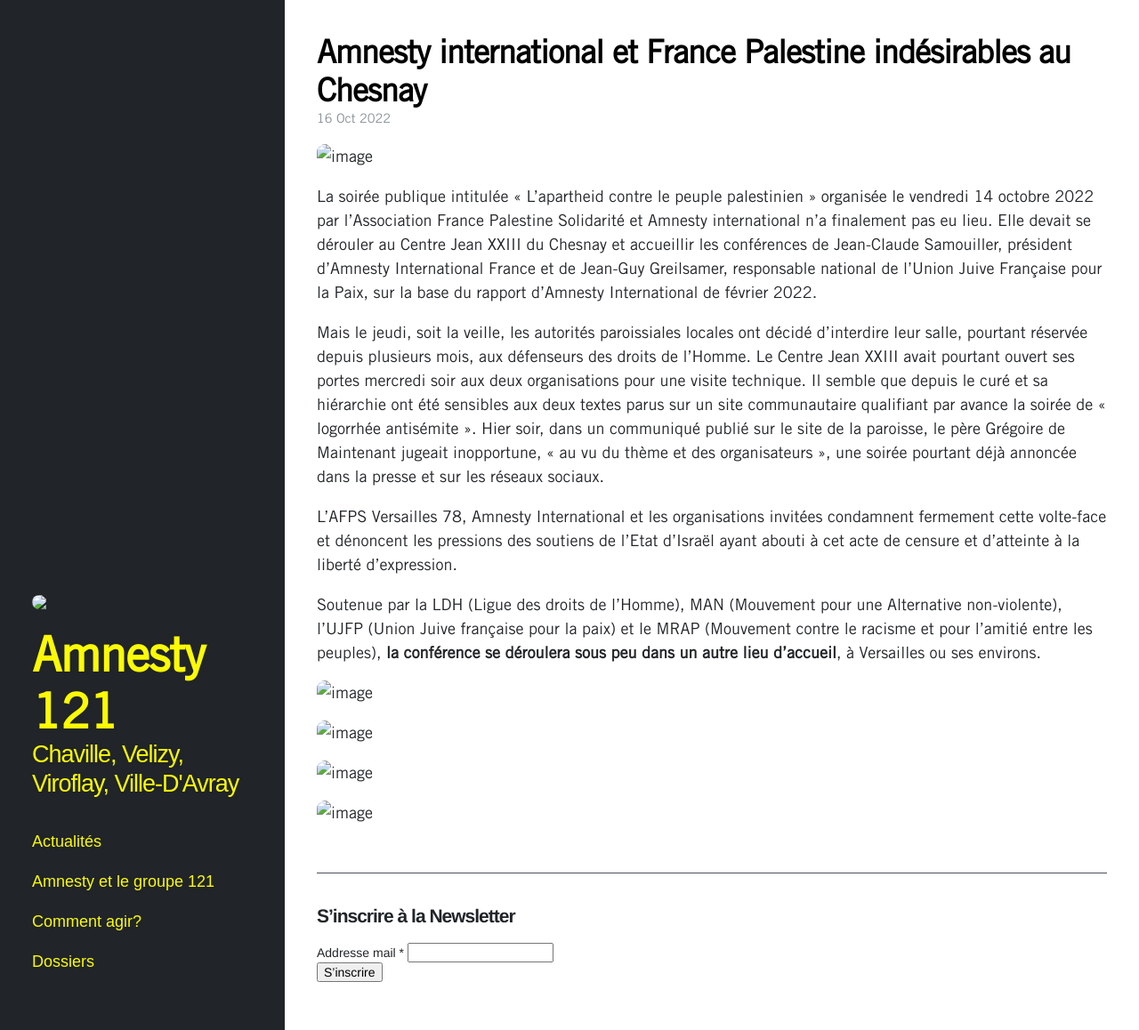
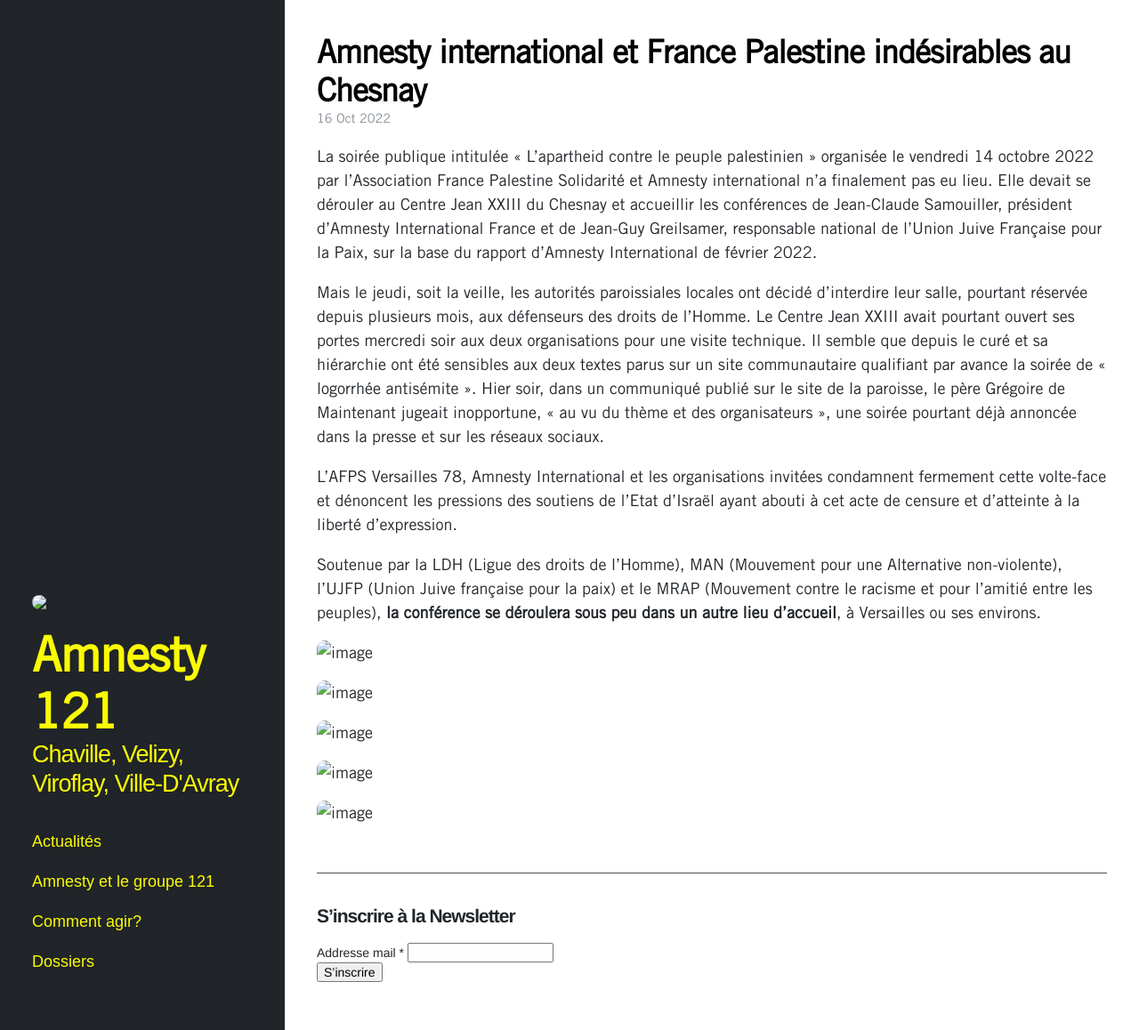
Before and after one commit to Amnesty121/SiteAmnesty121-dev, a Jekyll site: the page built from _posts/2022-10-16-apartheid-censuree.md, in a window 1280 px wide and 1158 px high. Shown: the whole window at 89% size. Built offline with Jekyll 4.4.1, drawn with Linux system fonts in a browser that asks for light colours; nearby versions of some CDN libraries; comment, search, counter and statistics services are not loaded.

Commit message:
add full text

```diff
--- a/_posts/2022-10-16-apartheid-censuree.md
+++ b/_posts/2022-10-16-apartheid-censuree.md
@@ -4,11 +4,8 @@
 excerpt_separator: <!--more-->
 ---
 
-![image]({{site.url}}/SiteAmnesty121/assets/images/Apartheid/1.jpg)
-
 La soirée publique intitulée « L'apartheid contre le peuple palestinien » organisée le vendredi 14 octobre 2022 par l'Association France Palestine Solidarité et Amnesty international n'a finalement pas eu lieu. Elle devait se dérouler au Centre Jean XXIII du Chesnay et accueillir les conférences de Jean-Claude Samouiller, président d'Amnesty International France et de Jean-Guy Greilsamer, responsable national de l'Union Juive Française pour la Paix, sur la base du rapport d'Amnesty International de février 2022.
 
-<!--more-->
 
 Mais le jeudi, soit la veille, les autorités paroissiales locales ont décidé d'interdire leur salle, pourtant réservée depuis plusieurs mois, aux défenseurs des droits de l'Homme. Le Centre Jean XXIII avait pourtant ouvert ses portes mercredi soir aux deux organisations pour une visite technique. Il semble que depuis le curé et sa hiérarchie ont été sensibles aux deux textes parus sur un site communautaire qualifiant par avance la soirée de « logorrhée antisémite ». Hier soir, dans un communiqué publié sur le site de la paroisse, le père Grégoire de Maintenant jugeait inopportune, « au vu du thème et des organisateurs », une soirée pourtant déjà annoncée dans la presse et sur les réseaux sociaux.
 
@@ -16,6 +13,12 @@
 
 Soutenue par la LDH (Ligue des droits de l'Homme), MAN (Mouvement pour une Alternative non-violente), l'UJFP (Union Juive française pour la paix) et le MRAP (Mouvement contre le racisme et pour l'amitié entre les peuples), **la conférence se déroulera sous peu dans un autre lieu d'accueil**, à Versailles ou ses environs.
 
+
+
+![image]({{site.url}}/SiteAmnesty121/assets/images/Apartheid/1.jpg)
+
+<!--more-->
+
 ![image]({{site.url}}/SiteAmnesty121/assets/images/Apartheid/2.jpg)
 ![image]({{site.url}}/SiteAmnesty121/assets/images/Apartheid/3.jpg)
 ![image]({{site.url}}/SiteAmnesty121/assets/images/Apartheid/4.jpg)
```
